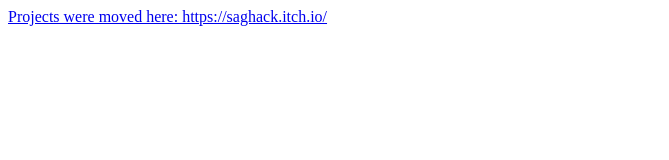
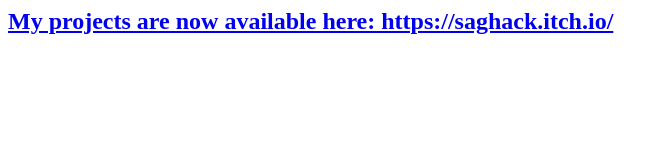
Before and after one commit to SagHack/portfolio, a plain HTML site: page index.html in a window 1280 px wide. Shown: the whole page, without its empty margins (0-669 px from the left). Drawn offline with Linux system fonts and the light colour scheme.

Commit message:
Update index.html

```diff
--- a/index.html
+++ b/index.html
@@ -1,3 +1,5 @@
-<a href="https://saghack.itch.io/" target="_blank" rel="noopener noreferrer">
-  Projects were moved here: https://saghack.itch.io/
-</a>
+<h2>
+  <a href="https://saghack.itch.io/" target="_blank" rel="noopener noreferrer">
+    My projects are now available here: https://saghack.itch.io/
+  </a>
+</h2>
```
